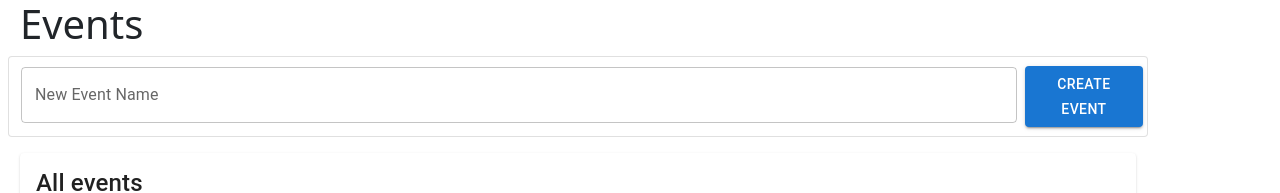
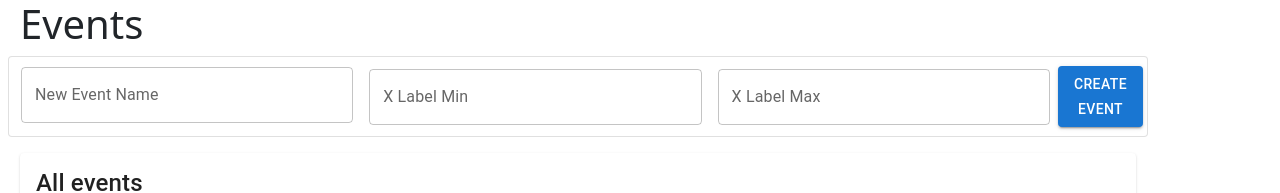
Before and after one commit to Privilege-walk/front-end, a React app: page /events in a window 1280 px wide. Shown: the top 193 px of the page. Built offline with nearby package versions, Linux system fonts and the light colour scheme; no server answers; sample sign-in values are in the browser's storage.

Commit message:
new Event Form completed

```diff
--- a/src/Store/actions/events.js
+++ b/src/Store/actions/events.js
@@ -10,9 +10,9 @@ export const fetchEvents = () => ({
     payload: { events: []}
 })
 
-export const createEvent = ({newEventName}) => ({
+export const createEvent = ({newEventName, xLabelMin, xLabelMax}) => ({
     type: CREATE_EVENT,
-    payload: { newEventName }
+    payload: { newEventName,  xLabelMin, xLabelMax }
 })
 
 export const registerParticipant = ({eventId}) => ({
--- a/src/Store/middleware/events.js
+++ b/src/Store/middleware/events.js
@@ -22,7 +22,11 @@ const fetchAllEvents = async (payload) => {
 const createEvent = async (payload) => {
     await restClient.post(
         `/host/events/create/`,
-        { name: payload.newEventName }
+        {
+            name: payload.newEventName,
+            x_label_min: payload.xLabelMin,
+            x_label_max: payload.xLabelMax,
+        }
     ).then(async res => {
         if (res.data && res.data.status === 'created') {
             payload = { ...payload, status: "created"}
@@ -61,9 +65,10 @@ const fetchEventResultsMiddleware = async (payload) => {
     const errMessage = "Couldn't fetch event results";
     try{
         let url = `/host/event_stats/?event_id=${payload.eventId}`
-        if (payload.unique_code){
+        if (payload.uniqueCode){
             url += `&unique_code=${payload.uniqueCode}`
         }
+        console.log(url);
         await restClient.get(
             url,
         ).then(async res => {
--- /dev/null
+++ b/src/components/Events/EventForm/index.js
@@ -0,0 +1,100 @@
+import React, { useState } from 'react';
+import { connect } from 'react-redux';
+import Paper from '@mui/material/Paper';
+import Button from '@mui/material/Button';
+import InputLabel from '@mui/material/InputLabel';
+import TableHead from '@mui/material/TableHead';
+import FormHelperText from '@mui/material/FormHelperText';
+
+import Box from '@mui/material/Box';
+import FormControl from '@mui/material/FormControl';
+import OutlinedInput from '@mui/material/OutlinedInput';
+
+
+import { createEvent } from '../../../Store/actions';
+
+
+function EventForm({fetchAllEvents, createEvent}){
+    const [eventName, setEventName] = useState('');
+    const [errMsg, setErrMsg] = useState('');
+    const [xLabelMin, setXLabelMin] = useState('');
+    const [xLabelMax, setXLabelMax] = useState('');
+
+    const handleSubmit = async (event) => {
+        const action = await createEvent({
+            newEventName: eventName,
+            xLabelMin, xLabelMax
+        });
+        if (action.payload.status == "created"){
+            fetchAllEvents();
+            setEventName("");
+            setErrMsg("");
+            setXLabelMin("");
+            setXLabelMax("");
+        }else{
+            setErrMsg("Unable to create the event!");
+        }
+    }
+
+    return (<Paper
+        className="mb-3 align-items-center"
+        variant="outlined"
+        sx={{ p: '2px 4px',  display: 'flex',  flexGrow: 1, alignItems: 'center'}}
+    >
+        <FormControl error={errMsg.length > 0} fullWidth sx={{ m: 1 }}>
+            <InputLabel htmlFor="new-event-name">New Event Name</InputLabel>
+            <OutlinedInput
+                id="new-event-name"
+                label="New Event Name"
+                variant="filled"
+                autoComplete="off"
+                value={eventName}
+                onChange={(e) => setEventName(e.target.value)}
+            />
+            <FormHelperText data-testid="event-error-text">{errMsg}</FormHelperText>
+        </FormControl>
+
+        <FormControl fullWidth sx={{ m: 1 }}>
+            <InputLabel htmlFor="new-event-name">X Label Min</InputLabel>
+            <OutlinedInput
+                id="new-event-name"
+                label="New Event Name"
+                variant="filled"
+                autoComplete="off"
+                value={xLabelMin}
+                onChange={(e) => setXLabelMin(e.target.value)}
+            />
+        </FormControl>
+
+        <FormControl fullWidth sx={{ m: 1 }}>
+            <InputLabel htmlFor="new-event-name">X Label Max</InputLabel>
+            <OutlinedInput
+                id="new-event-name"
+                label="New Event Name"
+                variant="filled"
+                autoComplete="off"
+                value={xLabelMax}
+                onChange={(e) => setXLabelMax(e.target.value)}
+            />
+        </FormControl>
+        <Box>
+            <Button
+                variant="contained"
+                type="submit"
+                className="ml-2"
+                onClick={handleSubmit}
+            >
+                Create Event
+            </Button>
+        </Box>
+    </Paper>);
+}
+
+const mapStateToProps = state => ({});
+
+const mapDispatchToProps = {
+    createEvent
+};
+
+var EventFormContainer = connect(mapStateToProps, mapDispatchToProps)(EventForm);
+export default EventFormContainer;
--- a/src/components/Events/index.js
+++ b/src/components/Events/index.js
@@ -19,6 +19,7 @@ import OutlinedInput from '@mui/material/OutlinedInput';
 import { connect } from 'react-redux';
 import "../App.css";
 import EventListItem from "./EventListItem";
+import EventForm from './EventForm';
 import { fetchEvents, createEvent } from '../../Store/actions';
 
 
@@ -64,45 +65,9 @@ class Events extends React.Component {
         }
     }
 
-    handleSubmit = async (event) => {
-        const action = await this.props.createEvent({ newEventName: this.state.newEventName});
-        if (action.payload.status == "created"){
-            this.fetchAllEvents();
-            this.setState({newEventName: ""});
-        }else{
-            this.setErrMsg("Unable to create the event!");
-        }
-    }
 
     renderNewEventForm(){
-        return (<Paper
-            className="mb-3 align-items-center"
-            variant="outlined"
-            sx={{ p: '2px 4px',  display: 'flex',  flexGrow: 1, alignItems: 'center'}}
-        >
-            <FormControl error={this.state.errMsg.length > 0} fullWidth sx={{ m: 1 }}>
-                <InputLabel htmlFor="new-event-name">New Event Name</InputLabel>
-                <OutlinedInput
-                    id="new-event-name"
-                    label="New Event Name"
-                    variant="filled"
-                    autoComplete="off"
-                    value={this.state.newEventName}
-                    onChange={(e) => this.changeNewEventName(e.target.value)}
-                />
-                <FormHelperText data-testid="event-error-text">{this.state.errMsg}</FormHelperText>
-            </FormControl>
-            <Box>
-                <Button
-                    variant="contained"
-                    type="submit"
-                    className="ml-2"
-                    onClick={this.handleSubmit}
-                >
-                    Create Event
-                </Button>
-            </Box>
-        </Paper>);
+       return (<EventForm fetchAllEvents={this.fetchAllEvents.bind(this)} />);
     }
 
     render() {
--- a/src/components/Graphs/QuestionGraph.js
+++ b/src/components/Graphs/QuestionGraph.js
@@ -5,7 +5,7 @@ import Container from '@mui/material/Container';
 import Grid from '@mui/material/Grid';
 import {
     BarChart, Bar, Legend,
-    YAxis, CartesianGrid,
+    XAxis, YAxis, CartesianGrid,
     ResponsiveContainer
 } from 'recharts';
 
@@ -35,8 +35,9 @@ export default function QuestionGraph({ data }){
                         >
                         <CartesianGrid strokeDasharray="3 3" />
                         <YAxis />
+                        <XAxis dataKey="answer" />
                         <Legend />
-                        <Bar dataKey="count" fill={"#8884d8"} minPointSize={5}>
+                        <Bar dataKey="count" fill={"#5B84B1FF"} minPointSize={5}>
                         </Bar>
                     </BarChart>
                     </ResponsiveContainer>
--- a/src/components/Graphs/WalkGraph.js
+++ b/src/components/Graphs/WalkGraph.js
@@ -11,11 +11,12 @@ const renderCustomizedLabel = (props) => {
     const { x, y, width, height, value } = props;
     const radius = 10;
 
+    console.log(x, y, width, height, value);
     if(value){
         return (
             <g>
-              {/* <circle cx={x + width / 2} cy={y - radius} r={radius} fill="red" /> */}
-              <text x={x + width / 2} y={y - radius} fill={"#82ca9d"} textAnchor="middle" dominantBaseline="middle">
+              <circle cx={x + width / 2} cy={y - radius} r={radius} fill="red" />
+              <text x={x + width / 2} y={y - radius} fill={"#FC766AFF"} textAnchor="middle" dominantBaseline="middle">
                 Your Location
               </text>
             </g>
@@ -37,12 +38,12 @@ export default function WalkGraph({ data }){
             sx={{px:6, mt:3}}
         >
             <Grid
-                height='250px'
+                height='260px'
             >
                 <ResponsiveContainer width="100%" height="100%">
                 <BarChart
-                    width={500}
-                    height={300}
+                    // width={500}
+                    // height={250}
                     data={data["data"]}
                     margin={{
                         top: 5,
@@ -55,9 +56,9 @@ export default function WalkGraph({ data }){
                     <YAxis />
                     <Tooltip />
                     <Legend />
-                    <Bar dataKey="count" name="Number of Participants" fill={"#8884d8"} minPointSize={5}>
+                    <Bar dataKey="count" name="Number of Participants" fill={"#5B84B1FF"} minPointSize={5}>
                         {data["data"].map((entry, index) => (
-                            <Cell cursor="pointer" fill={ entry["participantLocation"] == true ? '#82ca9d' : '#8884d8'} key={`cell-${index}`} />
+                            <Cell cursor="pointer" fill={ entry["participantLocation"] == true ? '#FC766AFF' : '#5B84B1FF'} key={`cell-${index}`} />
                         ))}
                         <LabelList dataKey="participantLocation" content={renderCustomizedLabel} />
                     </Bar>
--- a/src/components/Walk/ResultsPage.js
+++ b/src/components/Walk/ResultsPage.js
@@ -39,6 +39,7 @@ function EventResults({fetchAnswerStats, fetchEventStats}){
         const action = await fetchAnswerStats({eventId});
         if(action.payload.data){
             setAnswerStats(action.payload.data);
+
         }
     }
 
@@ -49,6 +50,7 @@ function EventResults({fetchAnswerStats, fetchEventStats}){
             eventId,
             uniqueCode: uniqueCode=="host"? "" : uniqueCode
         });
+        console.log(action);
         if(action.payload.data){
             setWalkStats(action.payload.data);
         }
```
